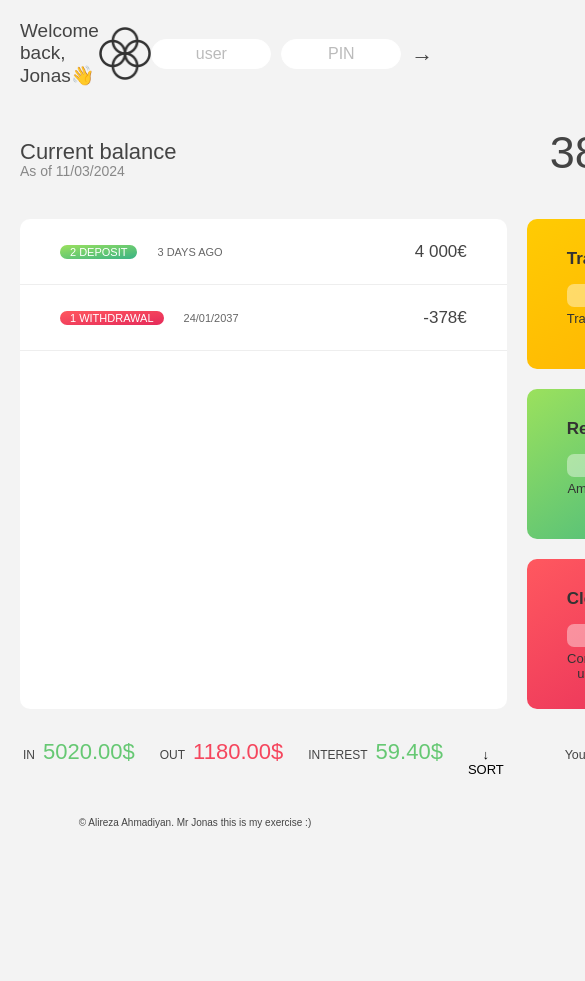
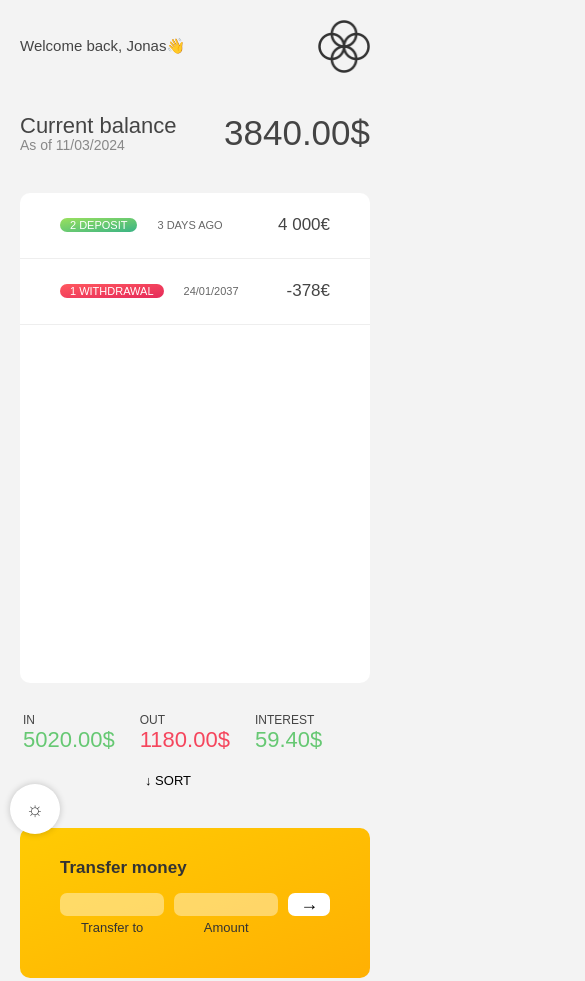
Before and after one commit to alireza-turk/Bankist-Exercise, a plain HTML site: page index.html in a window 390 px wide. Shown: the top 981 px of the page, 585 px wide, since content can reach past the window. Before the commit the page ends 848 px from the top, so only its background shows below. Drawn offline with Linux system fonts and the light colour scheme.

Commit message:
design_profileBtn-fix_ResponsivePage

```diff
--- a/index.html
+++ b/index.html
@@ -1,39 +1,23 @@
 <!DOCTYPE html>
 <html lang="en">
   <head>
-    <meta charset="UTF-8" />
-    <meta name="viewport" content="width=device-width, initial-scale=1.0" />
-    <meta http-equiv="X-UA-Compatible" content="ie=edge" />
-    <link rel="shortcut icon" type="image/png" href="/icon.png" />
+    <meta charset="UTF-8"/>
+    <meta name="viewport" content="width=device-width, initial-scale=1.0"/>
+    <meta http-equiv="X-UA-Compatible" content="ie=edge"/>
+    <link rel="shortcut icon" type="image/png" href="/icon.png"/>
 
 
-    <link rel="stylesheet" href="style.css" />
+    <link rel="stylesheet" href="style.css"/>
     <title>Bankist</title>
   </head>
   <body>
     <!-- TOP NAVIGATION -->
     <nav>
       <p class="welcome">Log in to get started</p>
-      <img src="logo.png" alt="Logo" class="logo" />
-      <form class="login">
-        <label>
-          <input
-            type="text"
-            placeholder="user"
-            class="login__input login__input--user"
-          />
-        </label>
-        <!-- In practice, use type="password" -->
-        <label>
-          <input
-            type="text"
-            placeholder="PIN"
-            maxlength="4"
-            class="login__input login__input--pin"
-          />
-        </label>
-        <button class="login__btn">&rarr;</button>
-      </form>
+      <img src="logo.png" alt="Logo" class="logo"/>
+      <div class="profile-btn">
+        ☼
+      </div>
     </nav>
 
     <main class="app">
@@ -47,7 +31,6 @@
         </div>
         <p class="balance__value">0000$</p>
       </div>
-
       <!-- MOVEMENTS -->
       <div class="movements">
         <div class="movements__row">
@@ -63,52 +46,54 @@
           <div class="movements__value">-378€</div>
         </div>
       </div>
-
       <!-- SUMMARY -->
       <div class="summary">
+        <div>
           <p class="summary__label">In</p>
           <p class="summary__value summary__value--in">0000€</p>
+        </div>
+        <div>
           <p class="summary__label">Out</p>
           <p class="summary__value summary__value--out">0000€</p>
+        </div>
+        <div>
           <p class="summary__label">Interest</p>
           <p class="summary__value summary__value--interest">0000€</p>
-        <button class="btn--sort">&downarrow; SORT</button>
         </div>
-
+         <div><button class="btn--sort">&downarrow; SORT</button></div>
+      </div>
       <!-- OPERATION: TRANSFERS -->
       <div class="operation operation--transfer">
         <h2>Transfer money</h2>
         <form class="form form--transfer">
           <label>
-            <input type="text" class="form__input form__input--to" />
+            <input type="text" class="form__input form__input--to"/>
           </label>
           <label>
-            <input type="number" class="form__input form__input--amount" />
+            <input type="number" class="form__input form__input--amount"/>
           </label>
           <button class="form__btn form__btn--transfer">&rarr;</button>
           <label class="form__label">Transfer to</label>
           <label class="form__label">Amount</label>
         </form>
       </div>
-
       <!-- OPERATION: LOAN -->
       <div class="operation operation--loan">
         <h2>Request loan</h2>
         <form class="form form--loan">
           <label>
-            <input type="number" class="form__input form__input--loan-amount" />
+            <input type="number" class="form__input form__input--loan-amount"/>
           </label>
           <button class="form__btn form__btn--loan">&rarr;</button>
           <label class="form__label form__label--loan">Amount</label>
         </form>
       </div>
-
       <!-- OPERATION: CLOSE -->
       <div class="operation operation--close">
         <h2>Close account</h2>
         <form class="form form--close">
           <label>
-            <input type="text" class="form__input form__input--user" />
+            <input type="text" class="form__input form__input--user"/>
           </label>
           <label>
             <input
@@ -122,7 +107,6 @@
           <label class="form__label">Confirm PIN</label>
         </form>
       </div>
-
       <!-- LOGOUT TIMER -->
       <p class="logout-timer">
         You will be logged out in <span class="timer">05:00</span>
--- a/script.js
+++ b/script.js
@@ -103,7 +103,7 @@ const getData=function (account){
           .filter((int) => {
             return int >= 1;
           })
-          .reduce((acc, int) => acc + int, 0))
+          .reduce((acc, int) => acc + int, 0));
     }
   }
 }
--- a/style.css
+++ b/style.css
@@ -37,47 +37,28 @@ nav {
     height: 5.25rem;
 }
 
-.login {
+.profile-btn {
+    cursor: pointer;
+    background-color: #fff;
+    font-size: 2rem;
+    font-weight: 900;
     display: flex;
+    justify-content: center;
+    align-items: center;
+    width: 50px;
+    height: 50px;
+    border-radius: 50%;
+    box-shadow: 0 0 7px 0 #00000033;
+    position: fixed;
+    bottom: 10px;
+    left: 10px;
+    z-index: 999;
+    animation: rotate 50s linear infinite;
+    line-height: 1em;
 }
 
-.login__input {
-  padding: 0.5rem 2rem;
-  font-size: 1.6rem;
-  font-family: inherit;
-  text-align: center;
-  width: 12rem;
-  border-radius: 10rem;
-  margin-right: 1rem;
-  color: inherit;
-  border: 1px solid #fff;
-  transition: all 0.3s;
-}
-
-.login__input:focus {
-  outline: none;
-  border: 1px solid #ccc;
-}
-
-.login__input::placeholder {
-  color: #bbb;
-}
-
-.login__btn {
-  border: none;
-  background: none;
-  font-size: 2.2rem;
-  color: inherit;
-  cursor: pointer;
-  transition: all 0.3s;
-}
-
-.login__btn:hover,
-.login__btn:focus,
-.btn--sort:hover,
-.btn--sort:focus {
-  outline: none;
-  color: #777;
+.profile:hover {
+    animation-play-state: paused;
 }
 
 /* MAIN */
@@ -168,9 +149,21 @@ nav {
 .summary {
     grid-row: 5 / 6;
     display: flex;
-  align-items: baseline;
+    flex-wrap: wrap;
+    align-items: center;
+    row-gap: 20px;
+    justify-content: center;
     padding: 0 0.3rem;
     margin-top: 1rem;
+}
+
+.summary > div:last-child {
+    flex-grow: 0;
+}
+
+.summary > div {
+    flex-grow: 1;
+    flex-basis: 100px;
 }
 
 .summary__label {
@@ -240,9 +233,11 @@ h2 {
 .form.form--loan {
     grid-template-columns: 2.5fr 1fr 2.5fr;
 }
+
 .form__label--loan {
     grid-row: 2;
 }
+
 /* End exceptions */
 
 .form__input {
@@ -292,6 +287,39 @@ h2 {
 .timer {
     font-weight: 600;
 }
-footer{
+
+footer {
     text-align: center;
 }
+
+@media screen and (max-width: 1024px) {
+    .welcome {
+        font-size: 1.5rem;
+    }
+
+    .balance {
+        grid-column: 1;
+    }
+
+    .app {
+        grid-template-columns: auto;
+        grid-template-rows: auto repeat(3, 15rem) auto repeat(3, 15rem) auto;
+    }
+
+    .app .summary {
+        margin-bottom: 20px;
+    }
+
+    .balance__value {
+        font-size: 3.5rem;
+    }
+}
+
+@keyframes rotate {
+    from {
+        transform: rotateZ(0deg);
+    }
+    to {
+        transform: rotateZ(3600deg);
+    }
+}
```
Lines whose indentation alone changed are shown as unchanged.
